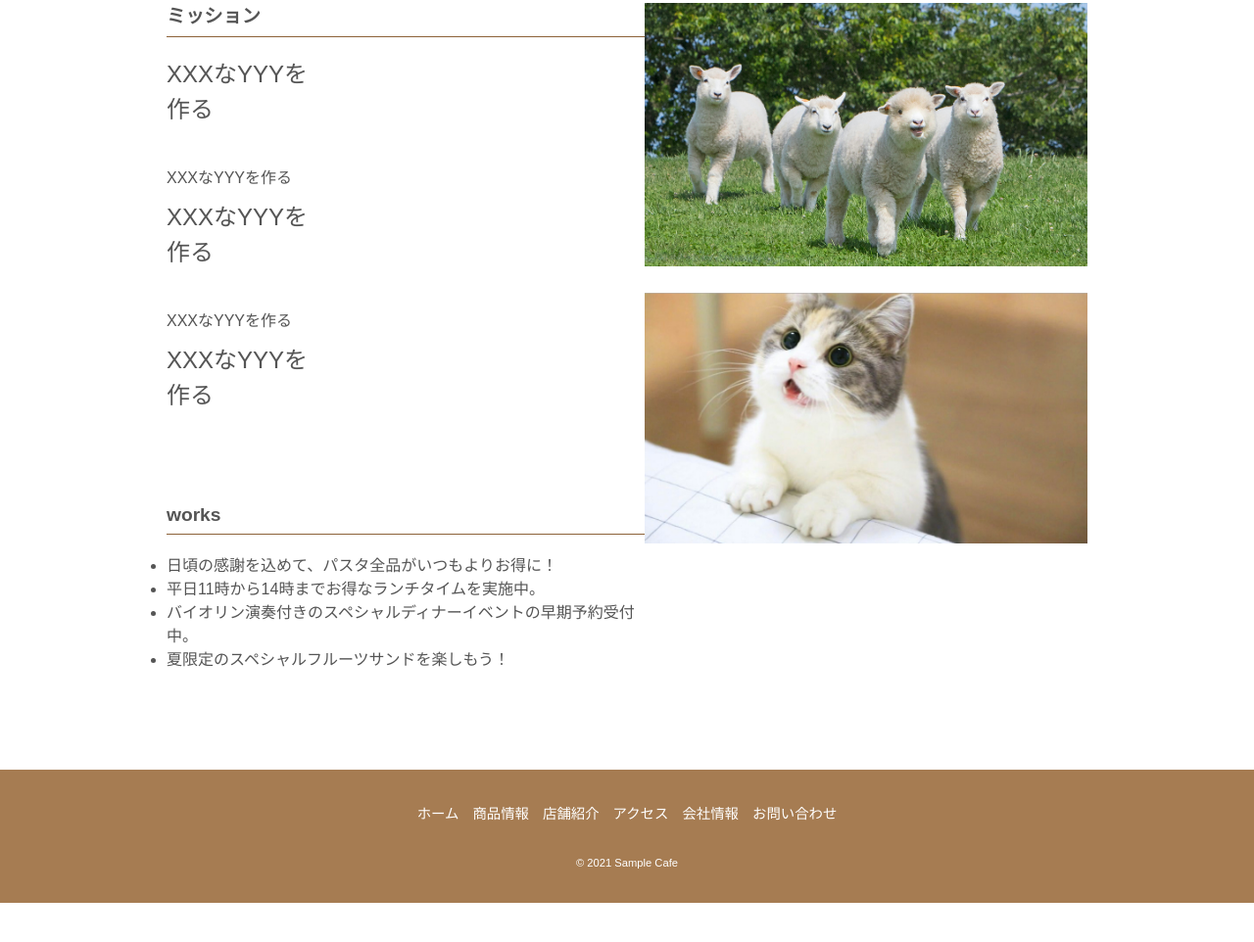
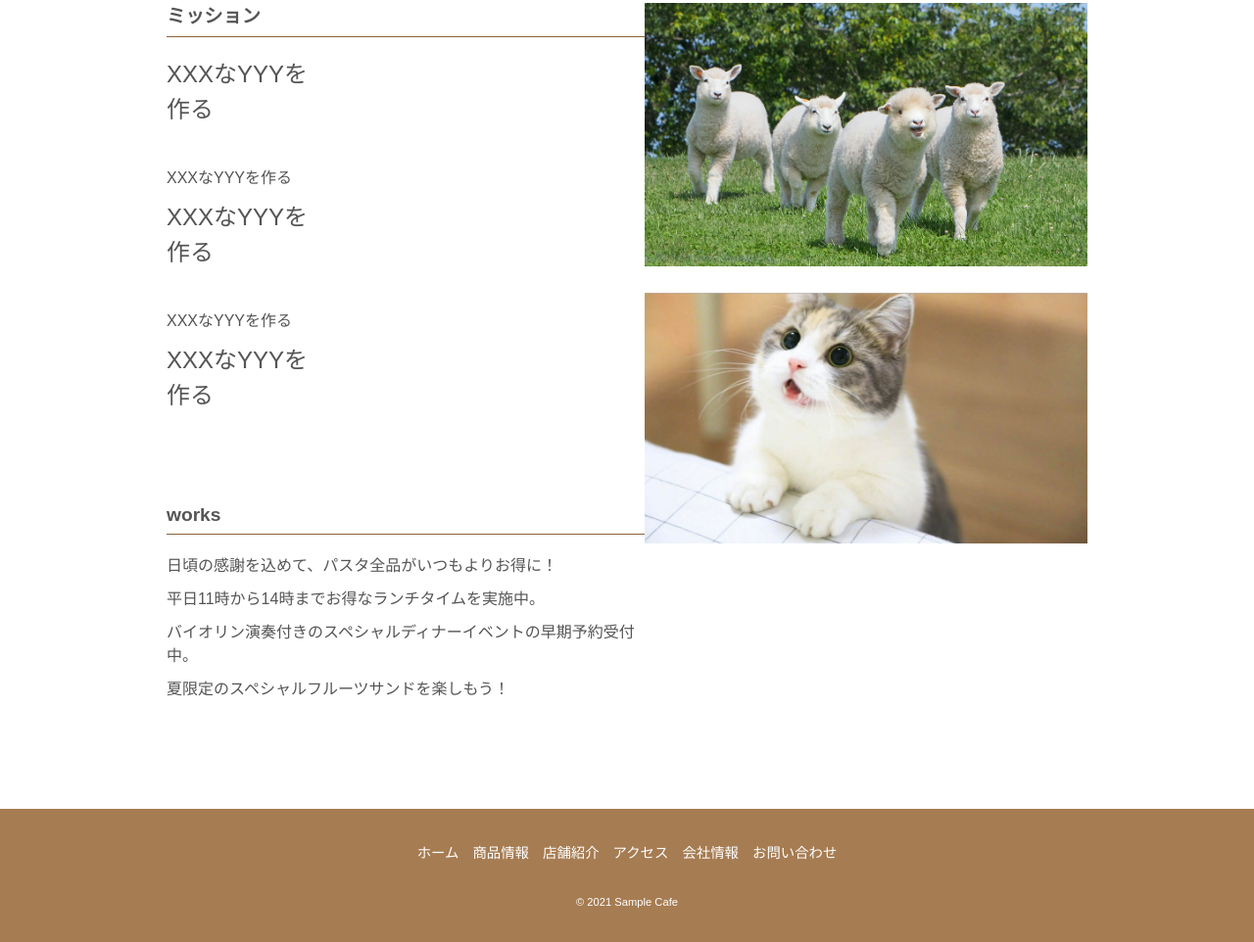
Before and after one commit to dogsheepcat/home, a plain HTML site: page index.html in a window 1280 px wide. Shown: the part 546-1508 px from the top of the page at 98% size. Before the commit the page ends 1468 px from the top, so only its background shows below. Drawn offline with Linux system fonts and the light colour scheme.

Commit message:
Update style.css

```diff
--- a/css/style.css
+++ b/css/style.css
@@ -110,7 +110,7 @@ header nav ul li.current a {
 	margin-bottom: 40px;
 }
 
-#campaign ul li {
+#works ul li {
 	margin-bottom: 10px;
 	list-style-type: none;
 }
```
